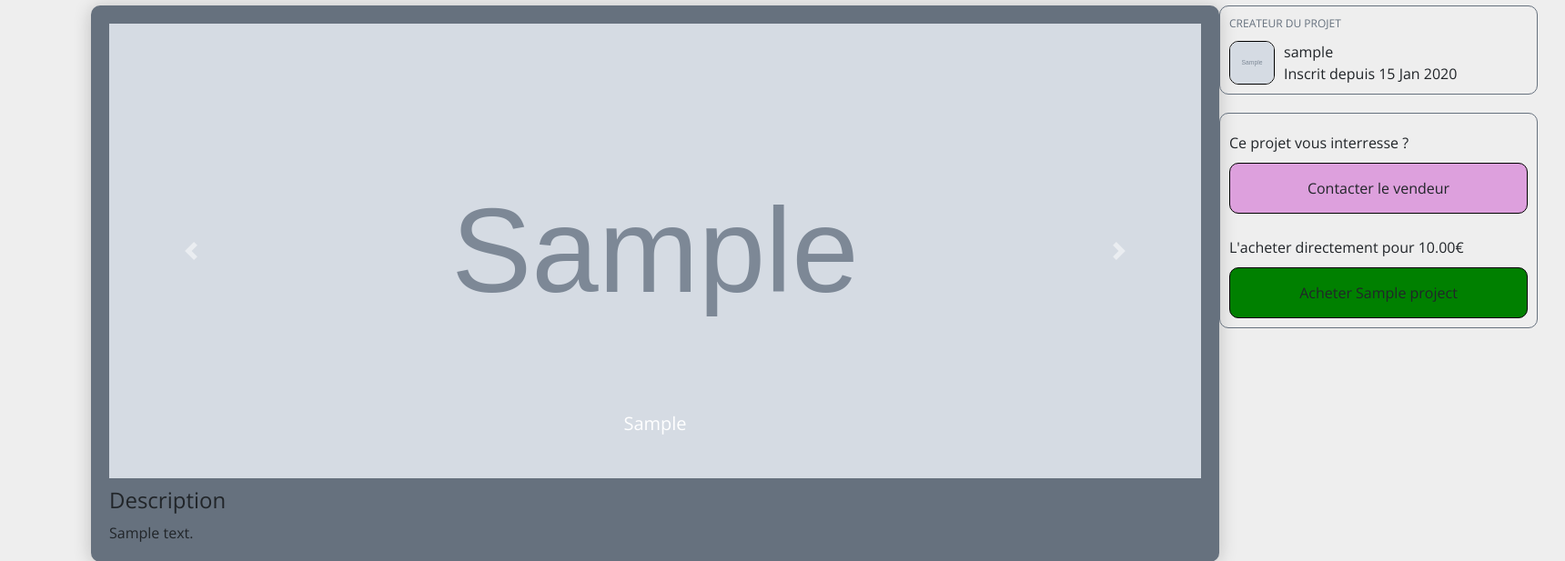
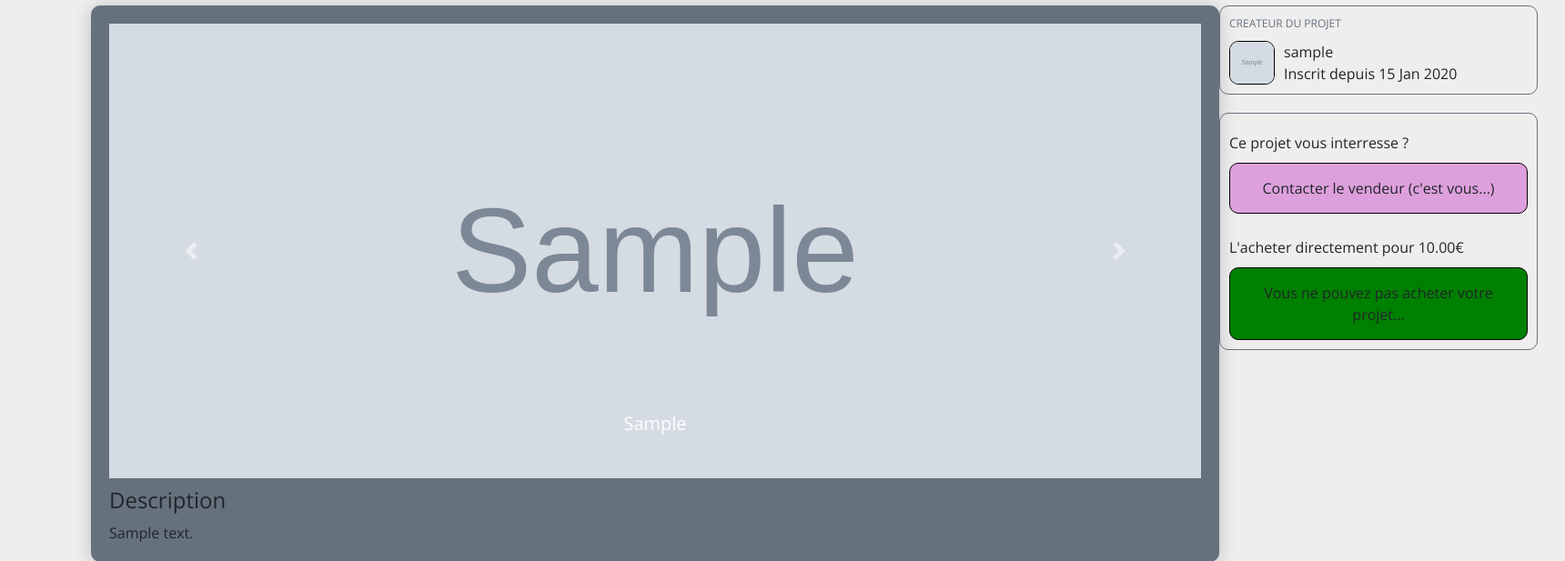
Before and after one commit to Pykix/sidesk, a Django app: a page that uses app/templates/projects/project_detail.html in a window 1720 px wide. Shown: the part 133-750 px from the top of the page at 91% size. Run offline with Django 3.2, Linux system fonts and the light colour scheme; a user stored in the database is signed in; tables that the repository leaves empty hold one stand-in row (values such as "Sample post"); grey boxes marked "Sample" are stand-in pictures; some libraries are stand-ins or nearby versions.

Commit message:
feat(project): remove the possibilty for the owner of a project to own is project

```diff
--- a/app/templates/projects/project_detail.html
+++ b/app/templates/projects/project_detail.html
@@ -80,10 +80,19 @@
       </div>
     </div>
     <div class="interest">
+      {% if project.user == request.user %}
+      <p class="above-link-project">Ce projet vous interresse ?</p>
+      <a class="link-contact" href="">Contacter le vendeur (c'est vous...)</a>
+      <p class="above-link-project">L'acheter directement pour {{project.price}}€</p>
+      <a class="link-buy" href="{% url 'projects:order' project.slug %}">Vous ne pouvez pas acheter votre projet...</a>
+
+      {% else %}
       <p class="above-link-project">Ce projet vous interresse ?</p>
       <a class="link-contact" href="">Contacter le vendeur</a>
       <p class="above-link-project">L'acheter directement pour {{project.price}}€</p>
       <a class="link-buy" href="{% url 'projects:order' project.slug %}">Acheter {{project.name}}</a>
+      {% endif %}
+
     </div>
   </div>
 </div>
```
